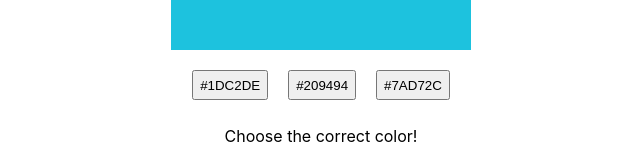
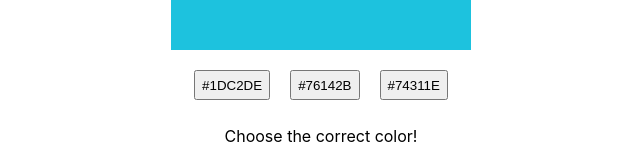
Before and after one commit to Shirm917/Practice_Projects, a React (Create React App) app in the folder guess-the-color/: page / in a window 1280 px wide. Shown: the part 394-554 px from the top of the page, without its empty margins (319-959 px from the left). Built offline with nearby package versions, Linux system fonts and the light colour scheme.

Commit message:
created message conditional, clicks so everything resets and moved some logic to the gameboard

```diff
--- a/guess-the-color/src/Components/ColorButton.js
+++ b/guess-the-color/src/Components/ColorButton.js
@@ -1,6 +1,10 @@
-const ColorButton = ({ colorHex, setClickedColor }) => {
+const ColorButton = ({ colorHex, setClickedColor, clicks, setClicks }) => {
+  const handleClick = () => {
+    setClickedColor(colorHex);
+    setClicks(clicks + 1);
+  };
   return (
-    <button className="color-button" onClick={() => setClickedColor(colorHex)}>
+    <button className="color-button" onClick={handleClick}>
       {colorHex}
     </button>
   );
--- a/guess-the-color/src/Components/ColorOptions.js
+++ b/guess-the-color/src/Components/ColorOptions.js
@@ -1,38 +1,17 @@
 import { useState, useEffect } from "react";
 import ColorButton from "./ColorButton";
-import { click } from "@testing-library/user-event/dist/click";
-const ColorOptions = ({ boxColor, setMessage }) => {
-  const [randomArr, setRandomArr] = useState([]);
+
+const ColorOptions = ({ boxColor, clicks, setClicks, setMessage,randomArr }) => {
   const [clickedColor, setClickedColor] = useState(null);
 
   useEffect(() => {
-    let hexesArr = [generateRandomColor(), generateRandomColor(), boxColor];
-    console.log(hexesArr[2]);
-    let randomizedArr = [];
-    for (let i = 0; i < 3; i++) {
-      let randomIndex = Math.floor(Math.random() * hexesArr.length);
-      randomizedArr.push(hexesArr[randomIndex]);
-      hexesArr.splice(randomIndex, 1);
+    if (clicks < 1) return;
+    if (clickedColor === boxColor) {
+      setMessage("CORRECT, Go Again!");
+    } else {
+      setMessage("WRONG, Go Again!");
     }
-    setRandomArr(randomizedArr);
-  }, []);
-
-  const generateRandomColor = () => {
-    let letters = "0123456789ABCDEF";
-    let randomColor = "#";
-    for (let i = 0; i < 6; i++) {
-      randomColor += letters[Math.floor(Math.random() * 16)];
-    }
-    return randomColor;
-  };
-
-  useEffect(() => {
-    if (clickedColor === boxColor) {
-      setMessage("You win!");
-    } else if (clickedColor) {
-      setMessage("Wrong!");
-    }
-  }, [clickedColor]);
+  }, [clicks]);
 
   return (
     <section>
@@ -42,6 +21,8 @@ const ColorOptions = ({ boxColor, setMessage }) => {
             key={color}
             colorHex={color}
             setClickedColor={setClickedColor}
+            clicks={clicks}
+            setClicks={setClicks}
           />
         );
       })}
--- a/guess-the-color/src/Components/GameBoard.js
+++ b/guess-the-color/src/Components/GameBoard.js
@@ -4,6 +4,8 @@ import ColorOptions from "./ColorOptions";
 
 const GameBoard = () => {
   const [boxColor, setBoxColor] = useState(null);
+  const [randomArr, setRandomArr] = useState([]);
+  const [clicks, setClicks] = useState(0);
   const [message, setMessage] = useState("Choose the correct color!");
 
   useEffect(() => {
@@ -12,14 +14,47 @@ const GameBoard = () => {
     for (let i = 0; i < 6; i++) {
       newBoxColor += letters[Math.floor(Math.random() * 16)];
     }
+    console.log(newBoxColor);
     setBoxColor(newBoxColor);
-  }, []);
+  }, [clicks]);
+
+  const generateRandomColor = () => {
+    let letters = "0123456789ABCDEF";
+    let randomColor = "#";
+    for (let i = 0; i < 6; i++) {
+      randomColor += letters[Math.floor(Math.random() * 16)];
+    }
+    return randomColor;
+  };
+
+  useEffect(() => {
+    if (boxColor) {
+      randomizeArray();
+    }
+  }, [boxColor]);
+
+  const randomizeArray = () => {
+    let hexesArr = [generateRandomColor(), generateRandomColor(), boxColor];
+    let randomizedArr = [];
+    for (let i = 0; i < 3; i++) {
+      let randomIndex = Math.floor(Math.random() * hexesArr.length);
+      randomizedArr.push(hexesArr[randomIndex]);
+      hexesArr.splice(randomIndex, 1);
+    }
+    setRandomArr(randomizedArr);
+  };
 
   return (
-    boxColor && (
+    randomArr && (
       <section className="game-container">
         <ColorBox boxColor={boxColor} />
-        <ColorOptions boxColor={boxColor} setMessage={setMessage}/>
+        <ColorOptions
+          boxColor={boxColor}
+          clicks={clicks}
+          setClicks={setClicks}
+          setMessage={setMessage}
+          randomArr={randomArr}
+        />
         <p>{message}</p>
       </section>
     )
```
Also changed, not shown: guess-the-color/src/App.css (line endings or trailing spaces), guess-the-color/src/Components/ColorBox.js (line endings or trailing spaces).
